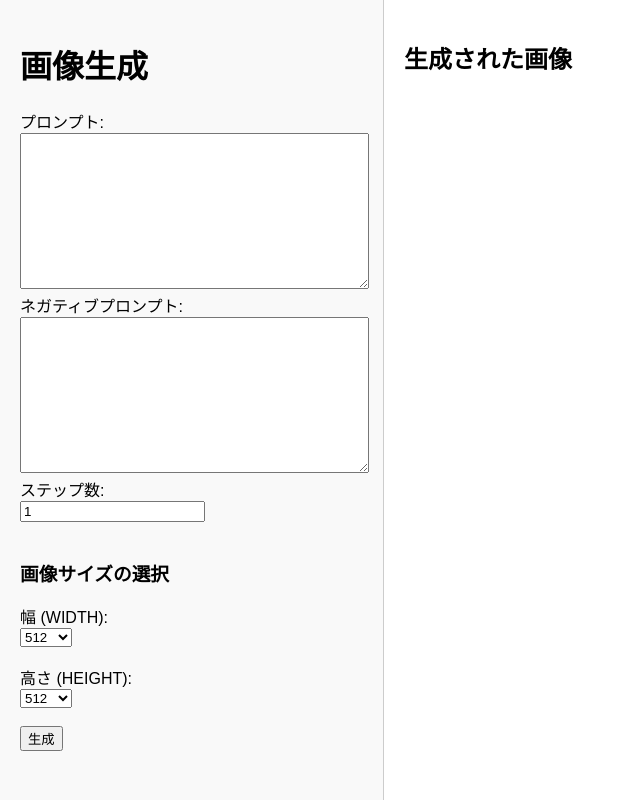
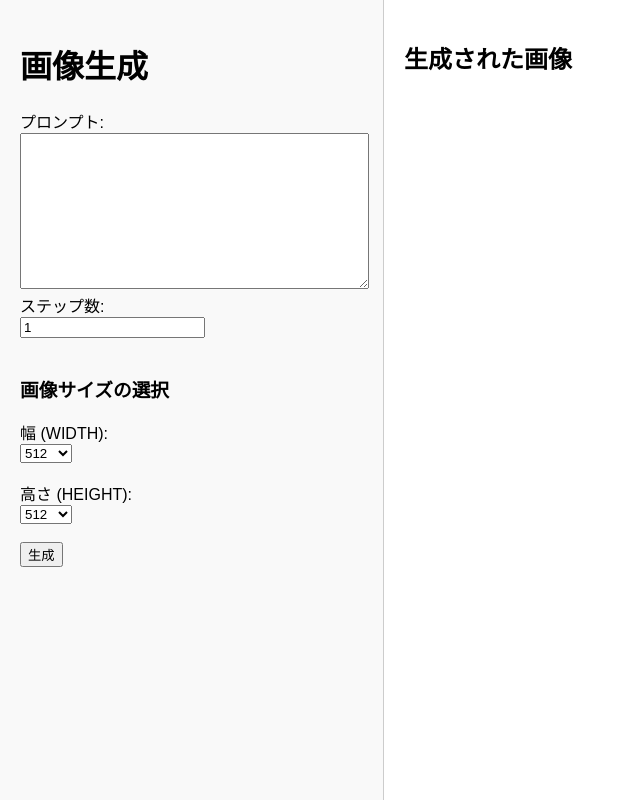
Before and after one commit to ChaosReadman/OnnxStreamWebUI, a Flask app: page / in a window 1280 px wide. Shown: the whole page, without its empty margins (0-640 px from the left). Run offline with Flask 3, Linux system fonts and the light colour scheme.

Commit message:
色々と修正

```diff
--- a/templates/index.html
+++ b/templates/index.html
@@ -102,8 +102,8 @@
             <form id="genForm" action="/handle_form" method="post">
                 <label for="prompt">プロンプト:</label><br>
                 <textarea rows="10" id="prompt" name="prompt" required style="width: 100%;">{{ prompt }}</textarea>
-                <label for="negative_prompt">ネガティブプロンプト:</label><br>
-                <textarea rows="10" id="negative_prompt" name="negative_prompt" style="width: 100%;">{{ negative_prompt }}</textarea>
+                <label for="negative_prompt" hidden>ネガティブプロンプト:</label><br>
+                <textarea rows="10" id="negative_prompt" name="negative_prompt" style="width: 100%;" hidden>{{ negative_prompt }}</textarea>
                 <label for="steps">ステップ数:</label><br>
                 <input type="number" id="steps" name="steps" value="{{ steps }}" min="1"><br><br>
 
```
Also changed, not shown: README.md, 1 other file.
